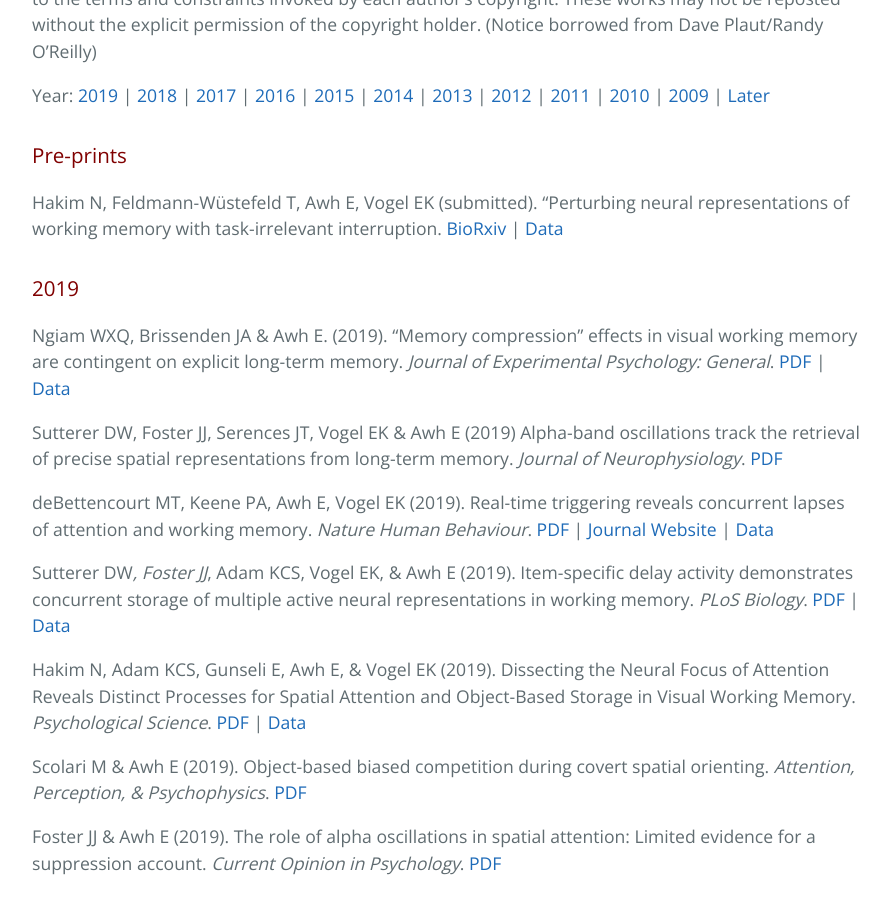
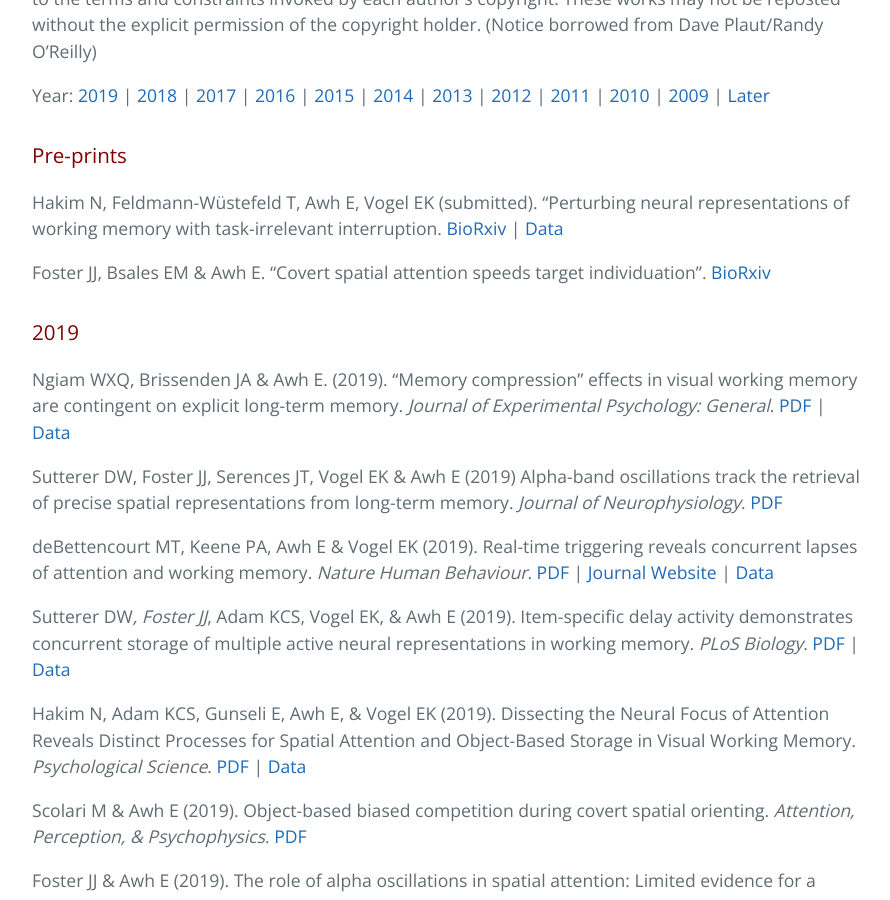
Before and after one commit to AwhVogelLab/awhvogellab.github.io, a Jekyll site: the page built from publications.md, in a window 1280 px wide and 900 px high, scrolled down 574 px. Shown: the whole window, without its empty margins (192-1082 px from the left). Built offline with Jekyll 4.4.1, drawn with Linux system fonts in a browser that asks for light colours; our own code applies the rules of GitHub Pages for plain Markdown files.

Commit message:
Adding Foster, Bsales & Awh preprint

```diff
--- a/publications.md
+++ b/publications.md
@@ -13,12 +13,14 @@ Year: [2019](#2019) \| [2018](#2018) \| [2017](#2017) \| [2016](#2016) \| [2015]
 ### Pre-prints
 Hakim N, Feldmann-Wüstefeld T, Awh E, Vogel EK (submitted). “Perturbing neural representations of working memory with task-irrelevant interruption. [BioRxiv](https://www.biorxiv.org/content/10.1101/716613v1) \| [Data](https://osf.io/g5ahn/?view_only=4dd5c22fdcb6457689d73d3bf892b5cb)
 
+Foster JJ, Bsales EM & Awh E. "Covert spatial attention speeds target individuation". [BioRxiv](https://www.biorxiv.org/content/10.1101/838557v1)
+
 ### 2019
 Ngiam WXQ, Brissenden JA & Awh E. (2019). “Memory compression” effects in visual working memory are contingent on explicit long-term memory. *Journal of Experimental Psychology: General*. [PDF](/files/pdfs/ngiam_2019_memory.pdf) \| [Data](https://osf.io/9c4rj/)
 
 Sutterer DW, Foster JJ, Serences JT, Vogel EK & Awh E (2019) Alpha-band oscillations track the retrieval of precise spatial representations from long-term memory. *Journal of Neurophysiology*. [PDF](/files/pdfs/sutterer_2019_alpha-band.pdf)
 
-deBettencourt MT, Keene PA, Awh E, Vogel EK (2019). Real-time triggering reveals concurrent lapses of attention and working memory. *Nature Human Behaviour*. [PDF](/files/pdfs/debettencourt_2019_real-time.pdf) \| [Journal Website](https://www.nature.com/articles/s41562-019-0606-6) \| [Data](https://osf.io/hfeu8/)
+deBettencourt MT, Keene PA, Awh E & Vogel EK (2019). Real-time triggering reveals concurrent lapses of attention and working memory. *Nature Human Behaviour*. [PDF](/files/pdfs/debettencourt_2019_real-time.pdf) \| [Journal Website](https://www.nature.com/articles/s41562-019-0606-6) \| [Data](https://osf.io/hfeu8/)
 
 Sutterer DW*, Foster JJ*, Adam KCS, Vogel EK, & Awh E (2019). Item-specific delay activity demonstrates concurrent storage of multiple active neural representations in working memory. *PLoS Biology*. [PDF](https://journals.plos.org/plosbiology/article?id=10.1371/journal.pbio.3000239) \| [Data](https://osf.io/47cmn/)
 
```
